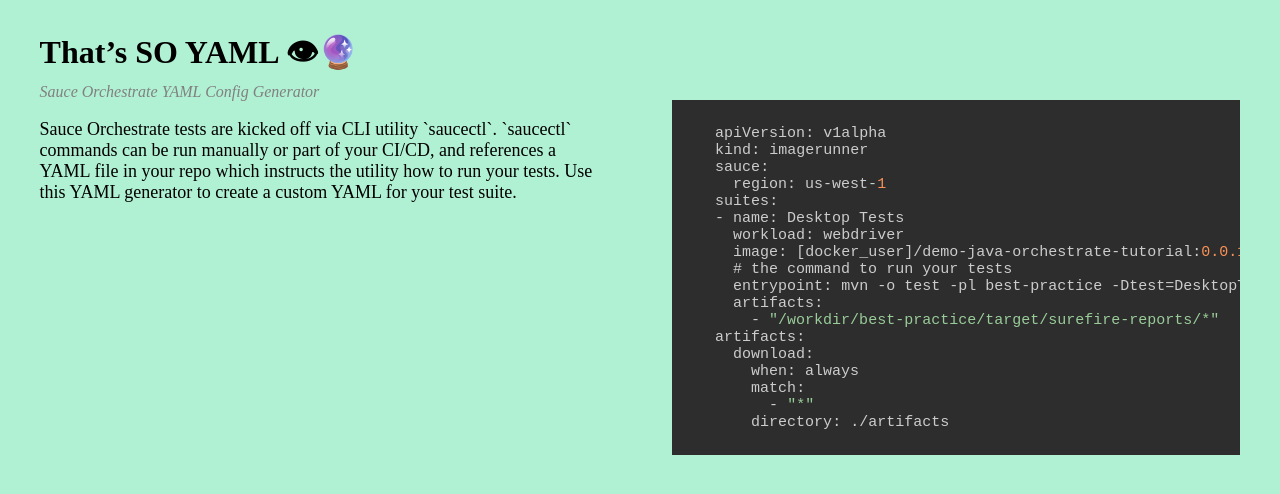
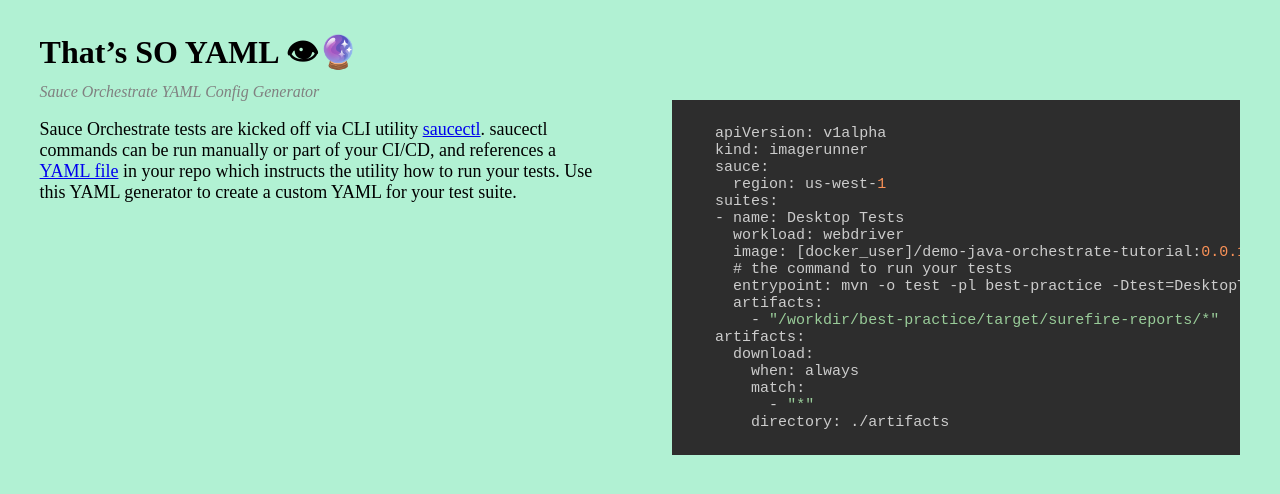
Before and after one commit to ab91/thats-so-yaml, a React (Create React App) app: page / in a window 1280 px wide. Shown: the top 494 px of the page. Built offline with nearby package versions, Linux system fonts and the light colour scheme.

Commit message:
feat: Add hyperlinks to description

```diff
--- a/src/components/organisms/InputPanel.js
+++ b/src/components/organisms/InputPanel.js
@@ -9,7 +9,7 @@ class InputPanel extends Component {
           <div className="input-panel-text">
             <h1 className="input-panel-text__title">That’s SO YAML 👁🔮</h1>
             <h2 className="input-panel-text__subtitle">Sauce Orchestrate YAML Config Generator</h2>
-            <h3 className="input-panel-text__description">Sauce Orchestrate tests are kicked off via CLI utility `saucectl`. `saucectl` commands can be run manually or part of your CI/CD, and references a YAML file in your repo which instructs the utility how to run your tests. Use this YAML generator to create a custom YAML for your test suite.</h3>
+            <h3 className="input-panel-text__description">Sauce Orchestrate tests are kicked off via CLI utility <a href="https://docs.saucelabs.com/dev/cli/saucectl/">saucectl</a>. saucectl commands can be run manually or part of your CI/CD, and references a <a href="https://docs.saucelabs.com/orchestrate/saucectl-configuration/">YAML file</a> in your repo which instructs the utility how to run your tests. Use this YAML generator to create a custom YAML for your test suite.</h3>
           </div>
         </div>
       </div>
```
